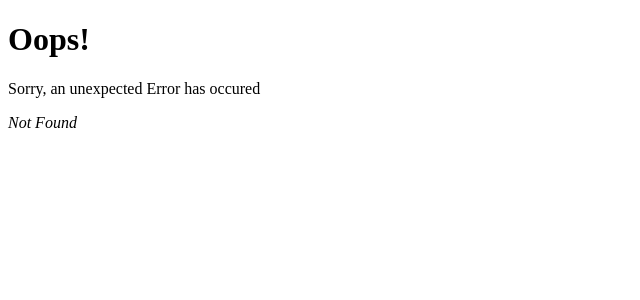
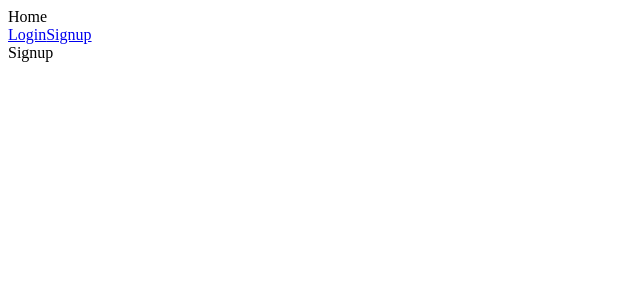
Before and after one commit to samudra-perera/JustJournal, a React (Create React App) app in the folder client/: page /signup in a window 1280 px wide. Before the commit this address had no page. Shown: the top 300 px of the page, without its empty margins (0-640 px from the left). Built offline with nearby package versions, Linux system fonts and the light colour scheme.

Commit message:
Started Routing of Components

```diff
--- /dev/null
+++ b/client/src/components/Login.jsx
@@ -0,0 +1,9 @@
+import React from 'react'
+
+const Login = () => {
+  return (
+    <div>Login</div>
+  )
+}
+
+export default Login
--- /dev/null
+++ b/client/src/components/Signup.jsx
@@ -0,0 +1,9 @@
+import React from 'react'
+
+const Signup = () => {
+  return (
+    <div>Signup</div>
+  )
+}
+
+export default Signup
--- a/client/src/index.jsx
+++ b/client/src/index.jsx
@@ -2,12 +2,24 @@ import React from 'react';
 import ReactDOM from 'react-dom/client';
 import {createBrowserRouter, RouterProvider, Route} from 'react-router-dom'
 import Home from './pages/Home';
+import Signup from './components/Signup';
+import Login from './components/Login';
 import ErrorPage from './pages/ErrorPage';
 
 const router = createBrowserRouter([{
   path: '/',
   element: <Home/>,
-  errorElement: <ErrorPage />
+  errorElement: <ErrorPage />,
+  children: [
+    {
+      index: true,
+      element: <Login/>
+    },
+    {
+      path: 'signup',
+      element: <Signup/>,
+    }
+  ]
 }])
 
 const root = ReactDOM.createRoot(document.getElementById('root'));
--- a/client/src/pages/Home.jsx
+++ b/client/src/pages/Home.jsx
@@ -1,8 +1,20 @@
 import React from 'react'
+import { Link, Outlet } from 'react-router-dom'
 
 const Home = () => {
   return (
-    <div>Home</div>
+    <div>
+      <div>
+        Home
+      </div>
+      <div>
+        <Link to='/'>Login</Link>
+        <Link to='/signup'>Signup</Link>
+      </div>
+      <div>
+        <Outlet/>
+      </div>
+    </div>
   )
 }
 
```
Also changed, not shown: client/src/pages/Dashboard.jsx (added, +9 -0 lines).
